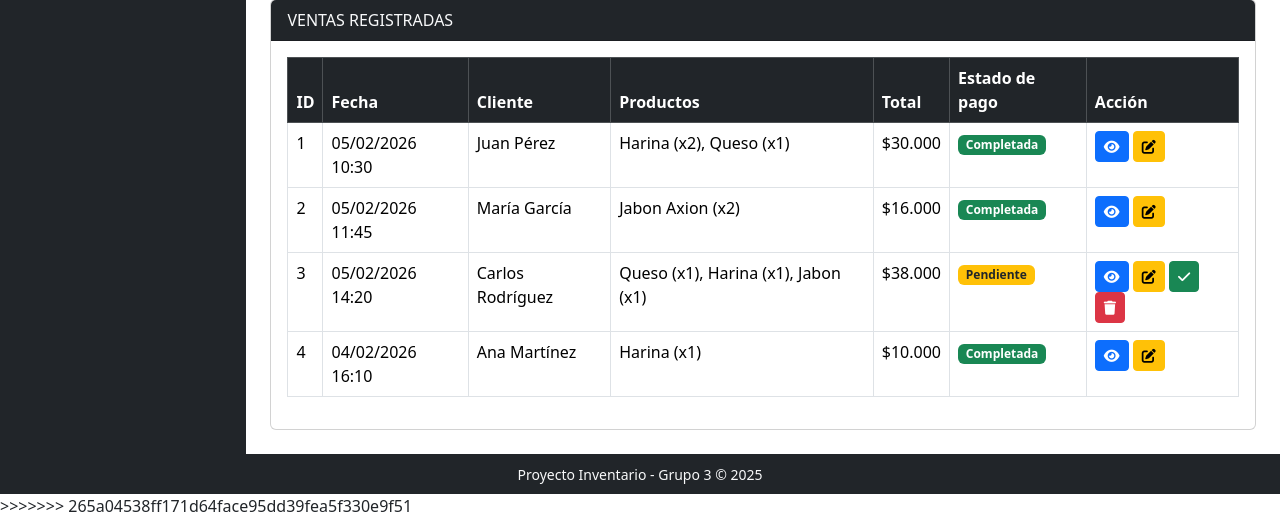
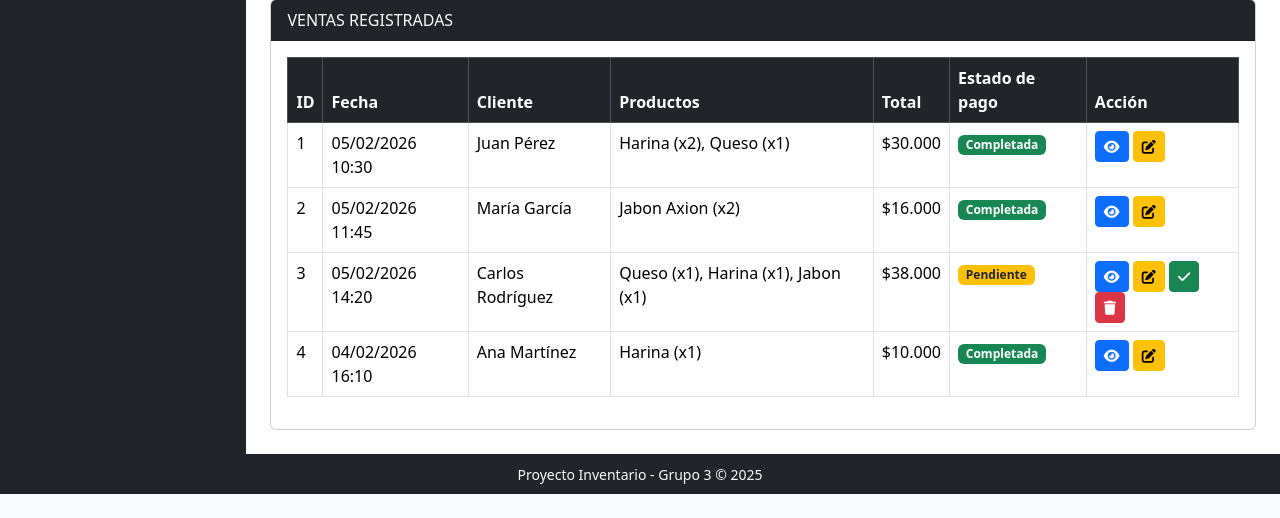
Before and after one commit to jbggb/proyecto_grupo_3, a Django app: page /ventas/ in a window 1280 px wide. Shown: the part 424-942 px from the top of the page. After the commit the page ends 918 px from the top, so only its background shows below. Run offline with Django 5.2, Linux system fonts and the light colour scheme; some libraries are stand-ins or nearby versions.

Commit message:
Guardar cambios pendientes antes de fusión

```diff
--- a/proyecto_3/app/templates/Ventas.html
+++ b/proyecto_3/app/templates/Ventas.html
@@ -736,4 +736,3 @@
 
 </body>
 </html>
->>>>>>> 265a04538ff171d64face95dd39fea5f330e9f51
```
